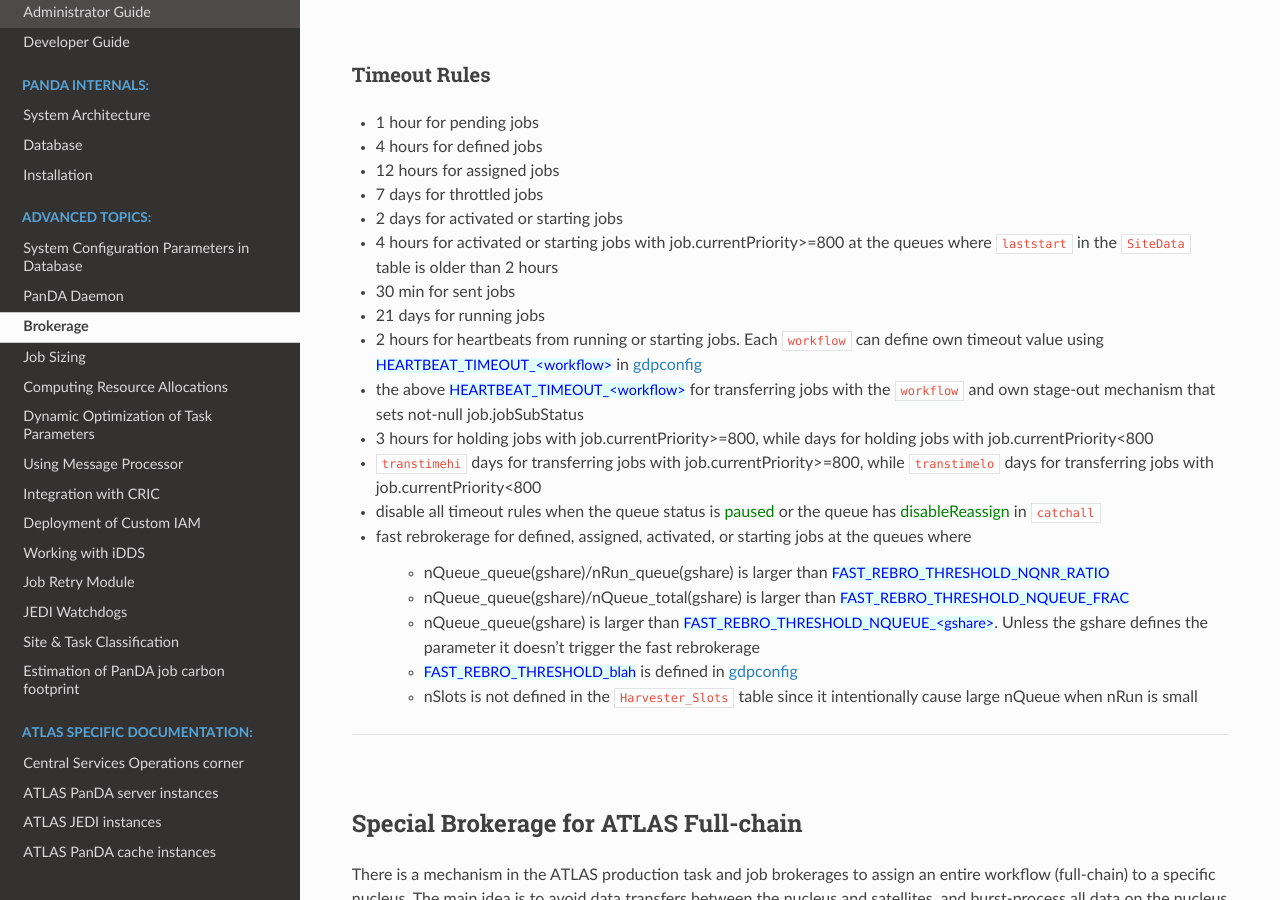
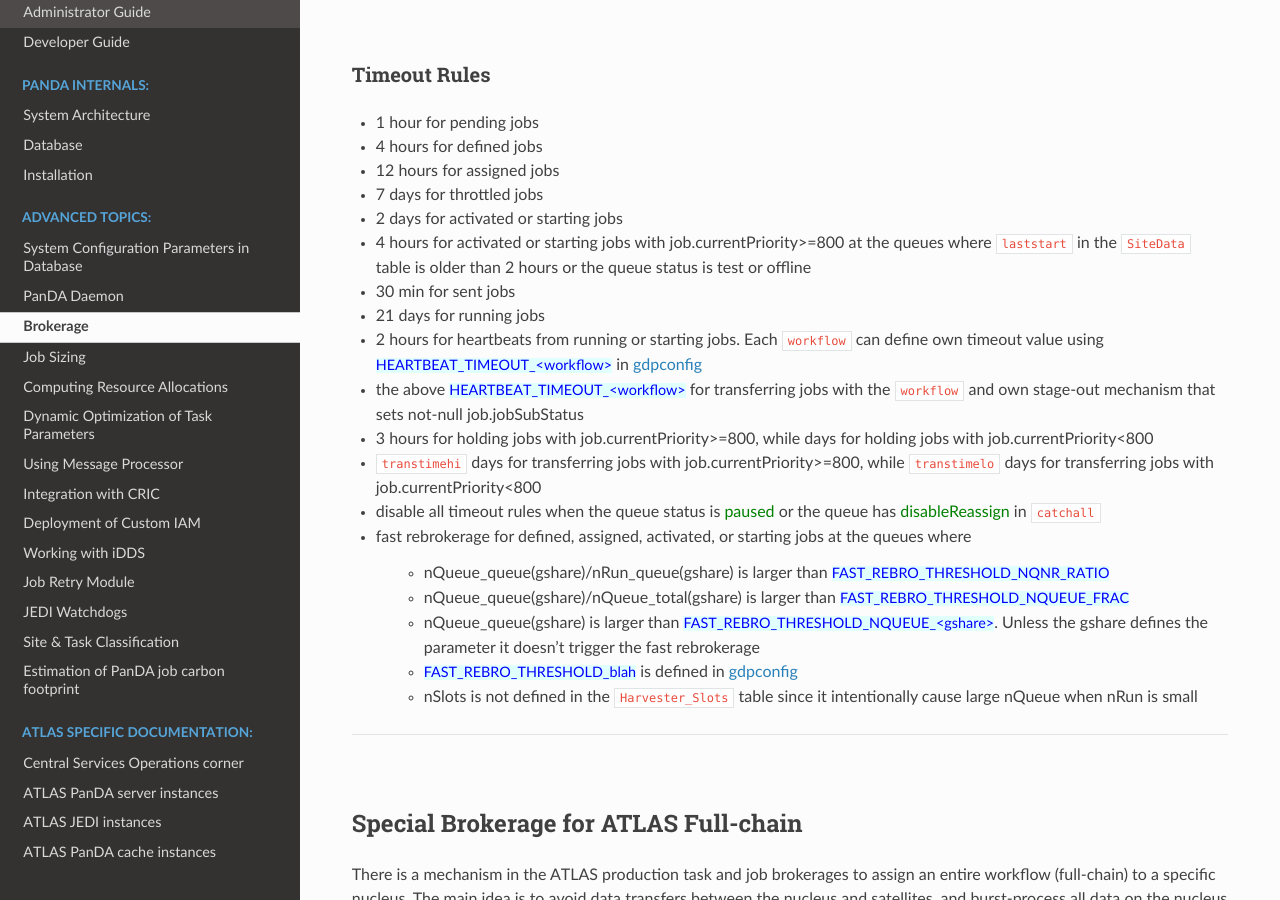
Before and after one commit to PanDAWMS/panda-docs, a Sphinx documentation site: the page built from docs/source/advanced/brokerage.rst, in a window 1280 px wide and 900 px high, scrolled down 8011 px. Built offline with Sphinx 7.4.7 and the Read the Docs theme 2.0.0, drawn with Linux system fonts in a browser that asks for light colours; pages that are not in the unit, such as notebooks, are missing from menus.

Commit message:
updated timeout rule for inactive PQs

```diff
--- a/docs/source/advanced/brokerage.rst
+++ b/docs/source/advanced/brokerage.rst
@@ -442,7 +442,7 @@
 * 7 days for throttled jobs
 * 2 days for activated or starting jobs
 * 4 hours for activated or starting jobs with job.currentPriority>=800 at the queues where ``laststart`` in the
-  ``SiteData`` table is older than 2 hours
+  ``SiteData`` table is older than 2 hours or the queue status is test or offline
 * 30 min for sent jobs
 * 21 days for running jobs
 * 2 hours for heartbeats from running or starting jobs. Each ``workflow`` can define own timeout value using
```
